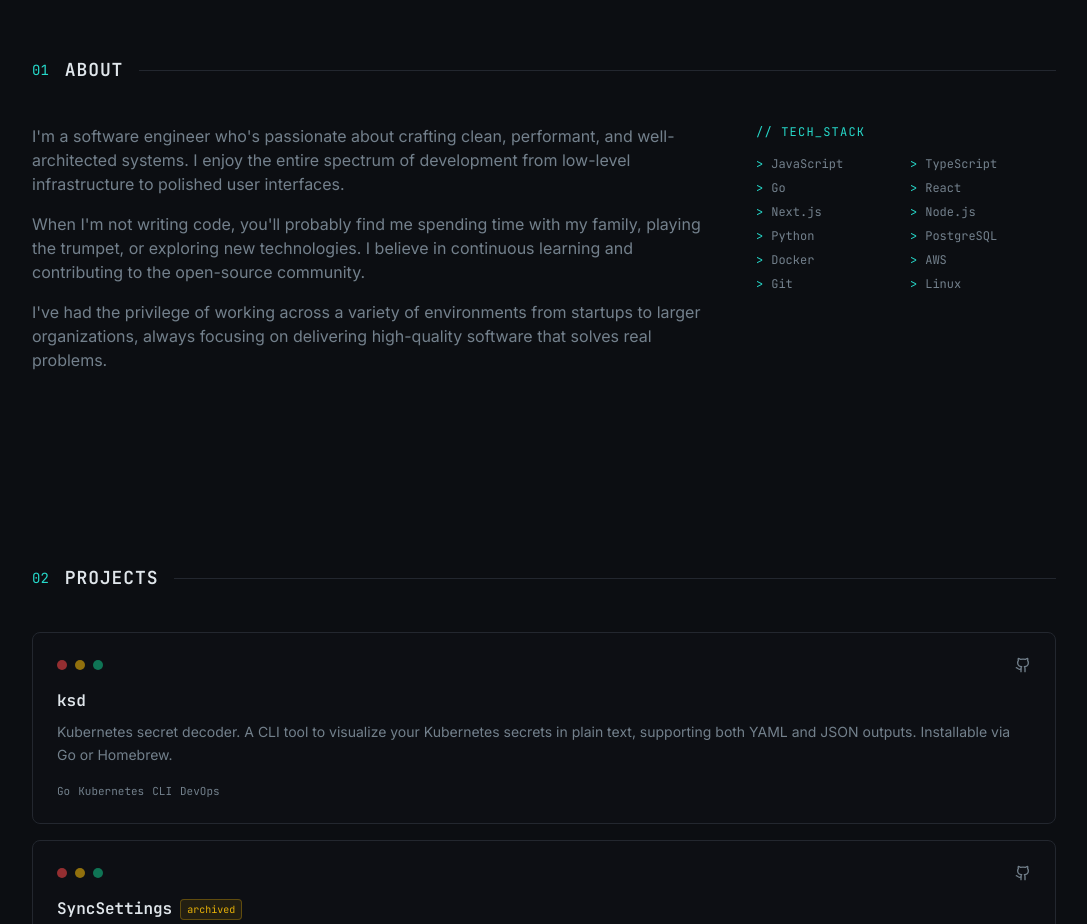
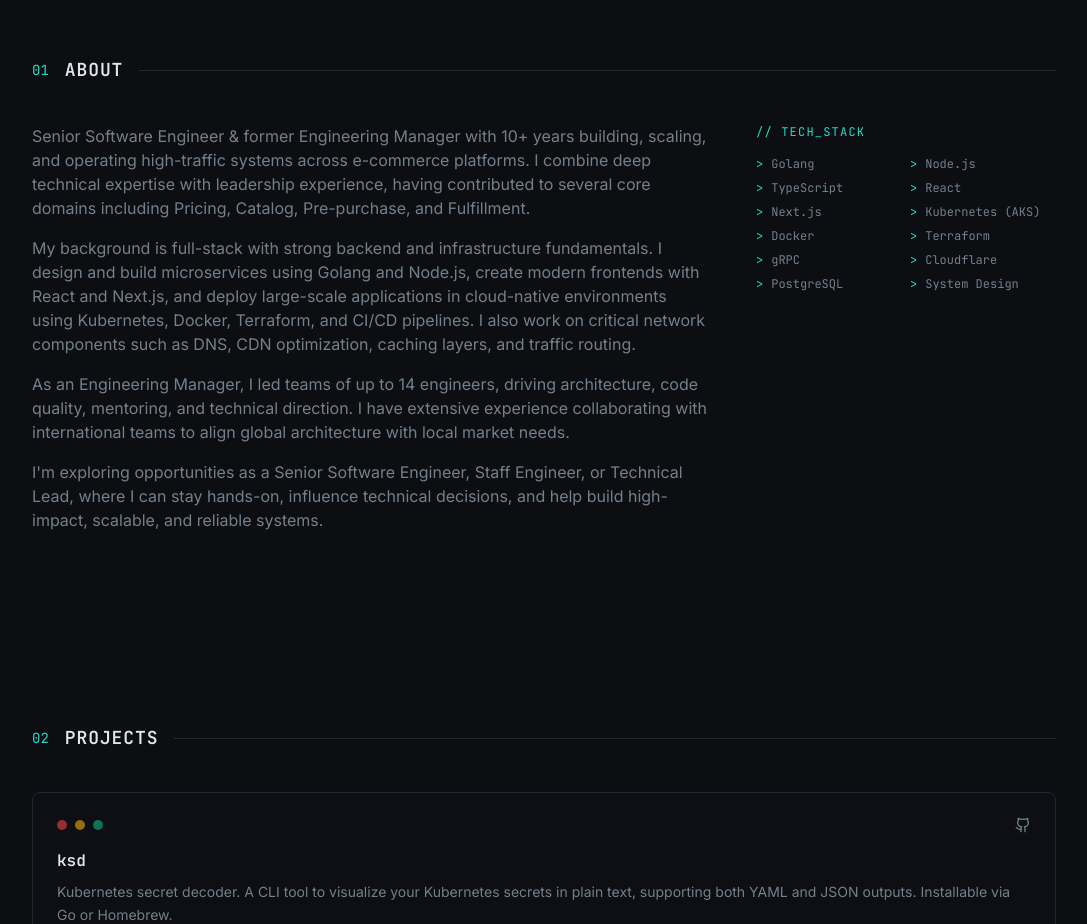
Before and after one commit to mfuentesg/mfuentesg.dev, a Next.js app: page / in a window 1280 px wide. Shown: the part 840-1764 px from the top of the page, without its empty margins (96-1183 px from the left). Built offline with nearby package versions, Linux system fonts and the light colour scheme; no server answers.

Commit message:
chore: update skills

```diff
--- a/components/about-section.tsx
+++ b/components/about-section.tsx
@@ -2,18 +2,18 @@ import { SectionHeader } from "@/components/section-header"
 import { AnimateOnScroll } from "@/components/animate-on-scroll"
 
 const skills = [
-  "JavaScript",
+  "Golang",
+  "Node.js",
   "TypeScript",
-  "Go",
   "React",
   "Next.js",
-  "Node.js",
-  "Python",
+  "Kubernetes (AKS)",
+  "Docker",
+  "Terraform",
+  "gRPC",
+  "Cloudflare",
   "PostgreSQL",
-  "Docker",
-  "AWS",
-  "Git",
-  "Linux",
+  "System Design",
 ]
 
 export function AboutSection() {
@@ -27,16 +27,21 @@ export function AboutSection() {
           <AnimateOnScroll variant="fade-up" delay={0.1}>
             <div className="space-y-4 text-sm leading-relaxed text-muted-foreground md:text-base">
               <p>
-                {"I'm a software engineer who's passionate about crafting clean, performant, and well-architected systems. I enjoy the entire spectrum of development "}
-                {"from low-level infrastructure to polished user interfaces."}
+                {"Senior Software Engineer & former Engineering Manager with 10+ years building, scaling, and operating high-traffic systems across e-commerce platforms. "}
+                {"I combine deep technical expertise with leadership experience, having contributed to several core domains including Pricing, Catalog, Pre-purchase, and Fulfillment."}
               </p>
               <p>
-                {"When I'm not writing code, you'll probably find me spending time with my family, playing the trumpet, or exploring new technologies. "}
-                {"I believe in continuous learning and contributing to the open-source community."}
+                {"My background is full-stack with strong backend and infrastructure fundamentals. I design and build microservices using Golang and Node.js, create modern frontends "}
+                {"with React and Next.js, and deploy large-scale applications in cloud-native environments using Kubernetes, Docker, Terraform, and CI/CD pipelines. "}
+                {"I also work on critical network components such as DNS, CDN optimization, caching layers, and traffic routing."}
               </p>
               <p>
-                {"I've had the privilege of working across a variety of environments from startups to larger organizations, always focusing on delivering high-quality software "}
-                {"that solves real problems."}
+                {"As an Engineering Manager, I led teams of up to 14 engineers, driving architecture, code quality, mentoring, and technical direction. "}
+                {"I have extensive experience collaborating with international teams to align global architecture with local market needs."}
+              </p>
+              <p>
+                {"I'm exploring opportunities as a Senior Software Engineer, Staff Engineer, or Technical Lead, where I can stay hands-on, influence technical decisions, "}
+                {"and help build high-impact, scalable, and reliable systems."}
               </p>
             </div>
           </AnimateOnScroll>
```
